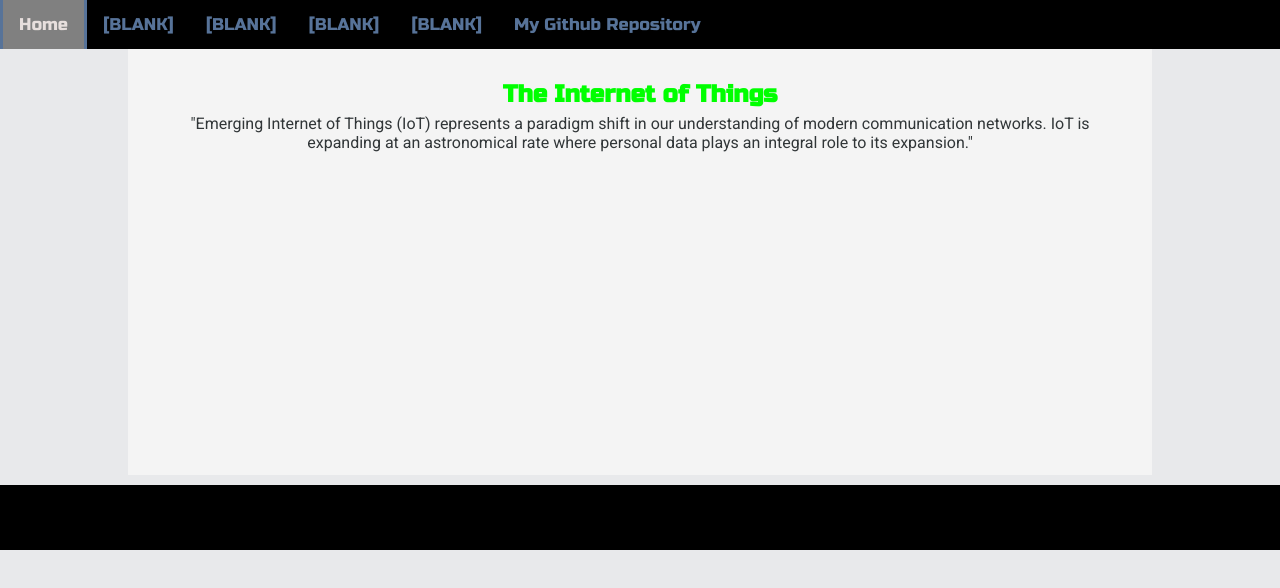
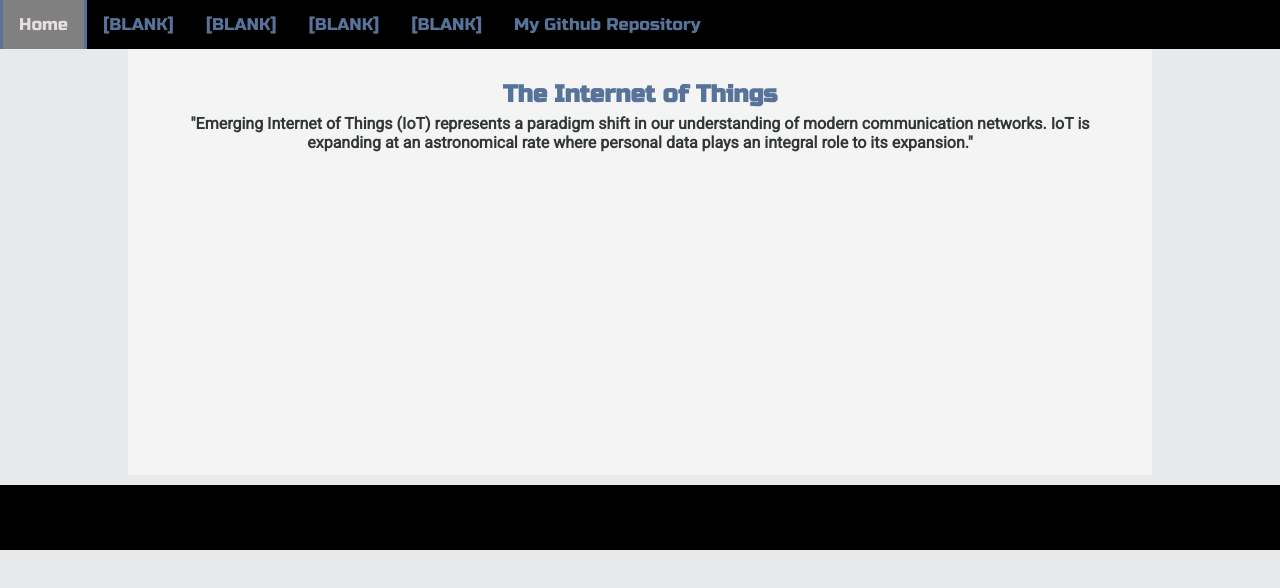
Before and after one commit to Fishy399/idiot101300.github.io, a plain HTML site: page index.html in a window 1280 px wide. Drawn offline with Linux system fonts and the light colour scheme.

Commit message:
Made changes to fonts and sizing

```diff
--- a/css/stylesheet.css
+++ b/css/stylesheet.css
@@ -61,7 +61,7 @@ header {
 }
 
 /* NAVIGATION: */
-/* Add an off-white background color to the top navigation */
+/* Add an black background color to the top navigation */
 nav {
   background-color: black;
   /*border-left: #577399 3px solid;
@@ -111,7 +111,7 @@ section {
 
 section h1 {
   margin: 5px;
-  color: lime;
+  color: #577399;
   size: 500px;
   font-weight: bold;
   font-family: 'Russo One', sans-serif;
@@ -160,5 +160,6 @@ footer {
 }
 
 .quote{
-
+  font-family: 'Roboto', sans-serif;
+  font-weight: bold;
 }
```
